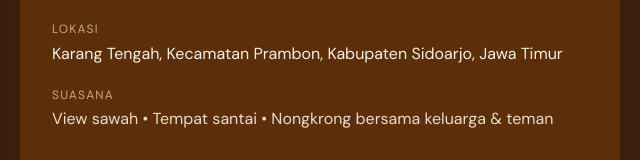
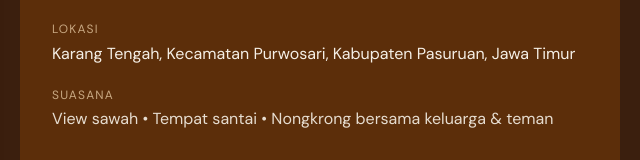
Before and after one commit to Jukiks45/caffe_ay, a plain HTML site: page index.html in a window 1280 px wide. Shown: the part 5686-5846 px from the top of the page, 636-1276 px from the left. Drawn offline with nearby package versions, Linux system fonts and the light colour scheme; a web font is replaced by a local one.

Commit message:
Update location details in index.html

```diff
--- a/index.html
+++ b/index.html
@@ -869,8 +869,8 @@
                                 </p>
                                 <p class="text-cream leading-relaxed">
                                     Karang Tengah,
-                            Kecamatan Prambon,
-                            Kabupaten Sidoarjo,
+                            Kecamatan Purwosari,
+                            Kabupaten Pasuruan,
                             Jawa Timur
                                 </p>
                             </div>
```
